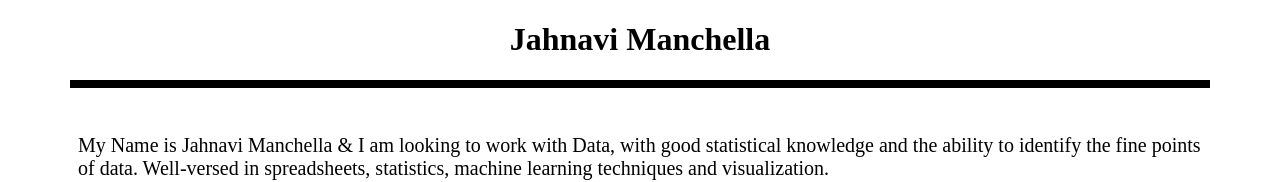
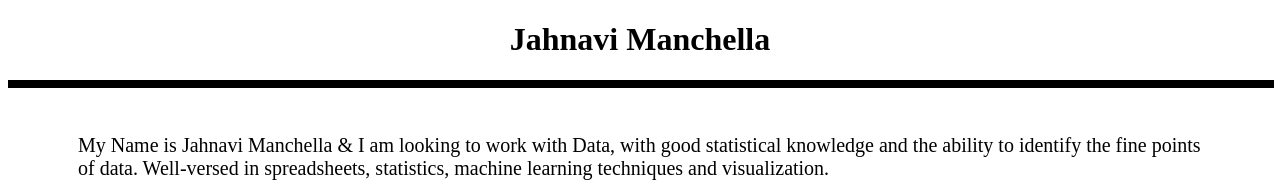
Before and after one commit to jmanchella/Data-Science-Analytics, a plain HTML site: page index.html in a window 1280 px wide. Shown: the top 182 px of the page. Drawn offline with Linux system fonts and the light colour scheme.

Commit message:
Update index.html

```diff
--- a/index.html
+++ b/index.html
@@ -12,7 +12,7 @@
    </head>
    <body>
    	  <h1> Jahnavi Manchella </h1>
-      <hr size="8" width="90%" color="black"> <br>
+      <hr size="8" width="100%" color="black"> <br>
       <p style="margin-left:70px; margin-right:50px;font-size:20px">
       My Name is Jahnavi Manchella & I am looking to work with Data, with good statistical knowledge and the ability to identify the fine points of data. Well-versed in spreadsheets, statistics, machine learning techniques and visualization.
 
```
